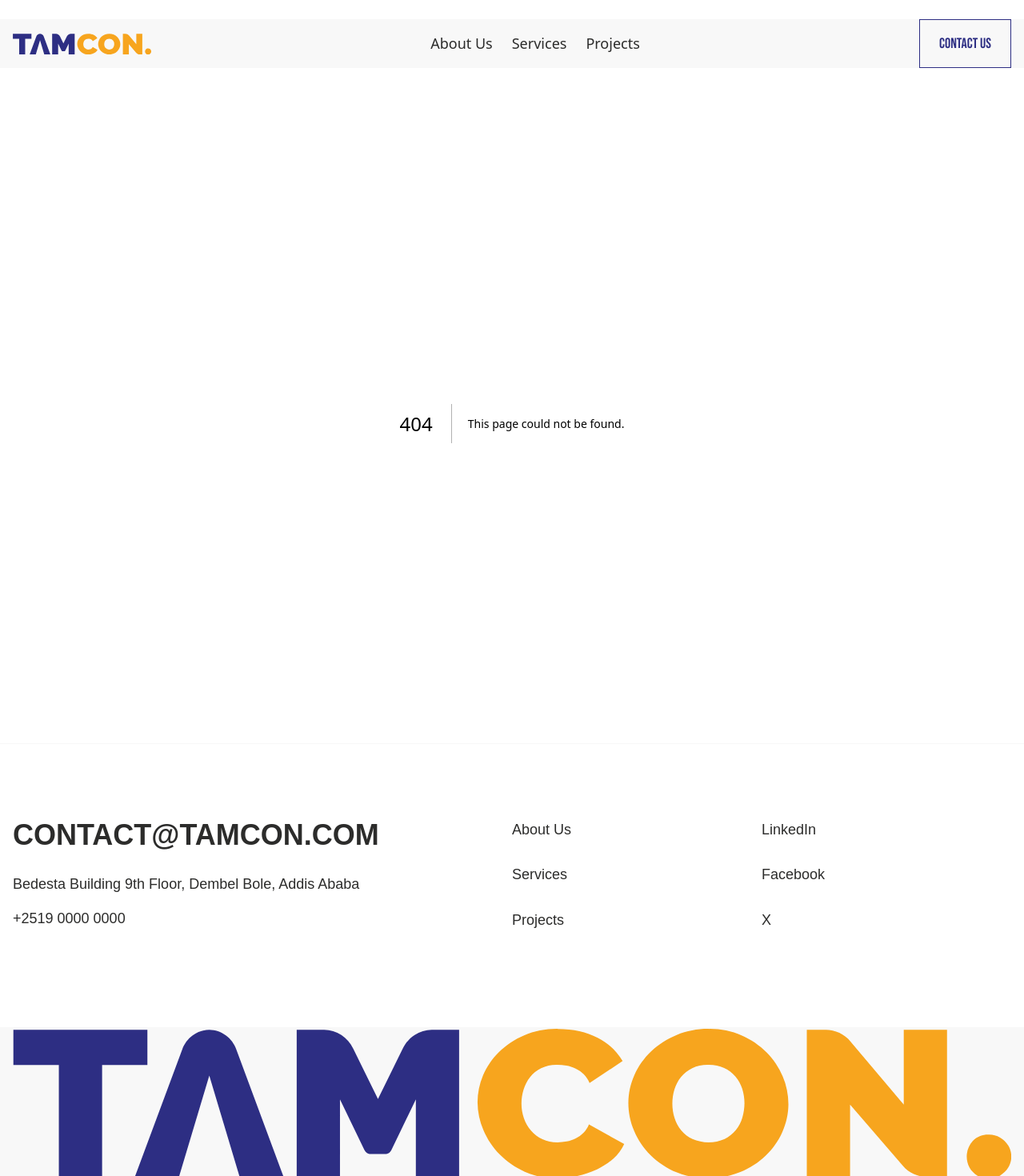
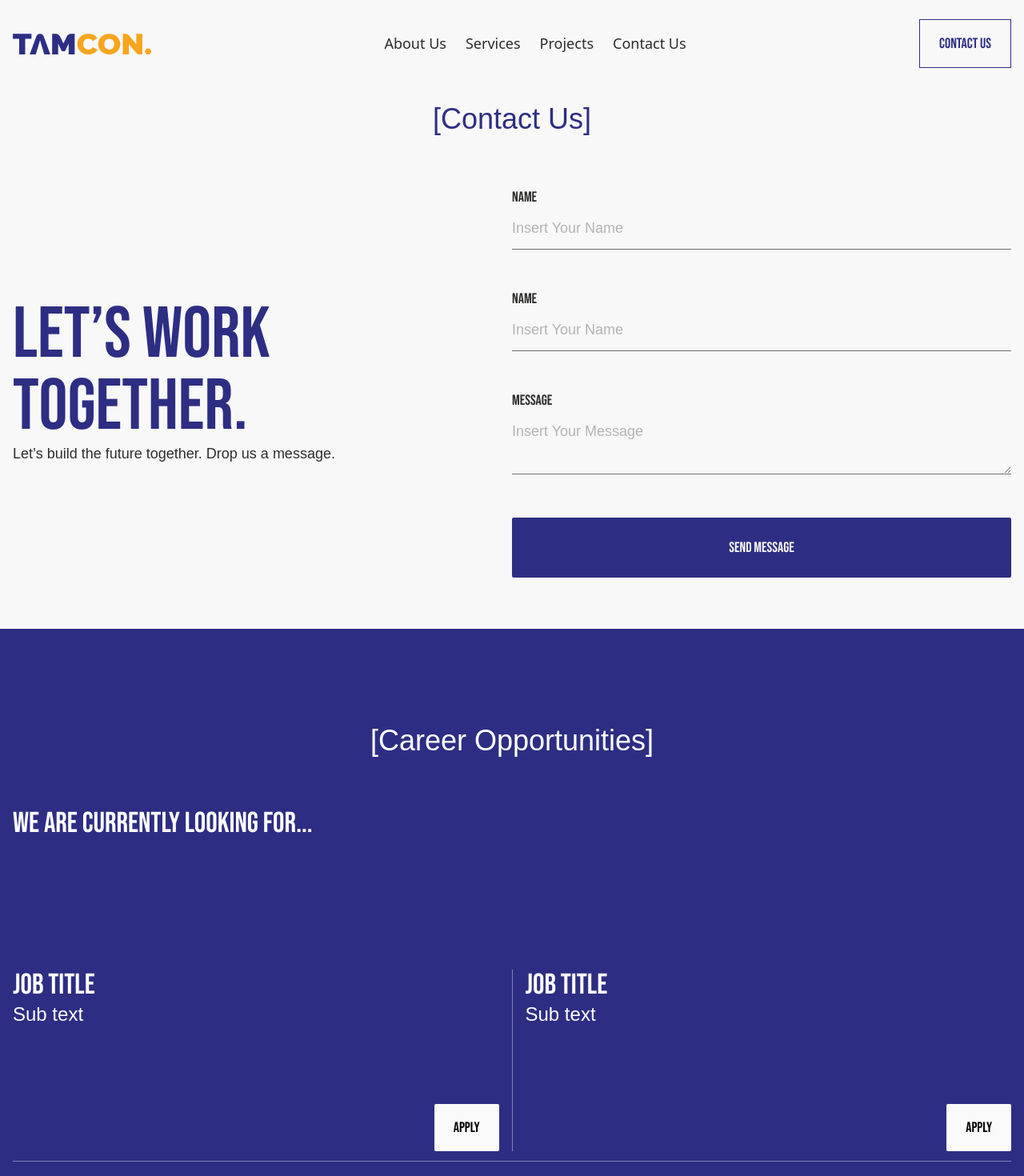
Before and after one commit to DevSoldiers/tamcon-web, a Next.js app: page /contactus in a window 1280 px wide. Before the commit this address had no page. Shown: the top 1470 px of the page at 80% size. Built offline with nearby package versions, Linux system fonts and the light colour scheme; a web font is replaced by a local one.

Commit message:
ft: career opportunities section.

```diff
--- a/src/_components/Contact.form.tsx
+++ b/src/_components/Contact.form.tsx
@@ -1,9 +1,22 @@
 import { font_body, font_header } from "@/app/fonts/fonts";
 import Container from "./container";
+import { twMerge } from "tailwind-merge";
+import clsx from "clsx";
 
-export default function ContactForm() {
+function cn(...inputs: Array<string | false | null | undefined>) {
+  return twMerge(clsx(...inputs));
+}
+
+export default function ContactForm({
+  className,
+  hide = false,
+}: {
+  hide?: boolean;
+  className?: string;
+}) {
   return (
-    <Container className="max-w-[unset]">
+    <Container className={cn("max-w-[unset]", className)}>
+      {!hide && (
         <article className="intro_wrapper mb-12">
           <p
             className={`${font_header.className} text-4xl font-bold text-primary-600 mb-3.5 uppercase`}
@@ -14,6 +27,7 @@
             Let’s build the future together. Drop us a message.
           </p>
         </article>
+      )}
       <form action="" className="flex flex-col gap-y-12">
         <div className="field_items">
           <p
@@ -58,6 +72,11 @@
             className={`${font_body.className} text-base font-regular text-gray-400 w-full border-b-gray-400 border-b-[1px] py-3 min-h-16`}
           />
         </div>
+        <button
+          className={`${font_header.className} text-base font-bold py-6 bg-primary-600 text-gray-25 rounded-xs`}
+        >
+          Send Message
+        </button>
       </form>
     </Container>
   );
--- a/src/_content/nav_content.ts
+++ b/src/_content/nav_content.ts
@@ -1 +1 @@
-export const navLinks = ["About Us","Services","Projects"];
+export const navLinks = ["About Us", "Services", "Projects", "Contact Us"];
--- /dev/null
+++ b/src/_ui/(contact us page)/hero.ui.tsx
@@ -0,0 +1,34 @@
+import ContactForm from "@/_components/Contact.form";
+import ContactLeftSection from "@/_components/Contact.leftsection";
+import Container from "@/_components/container";
+import Divider from "@/_components/Divider";
+import { font_accent, font_body, font_header } from "@/app/fonts/fonts";
+
+export default function ContactHero() {
+  return (
+    <Container className="flex flex-col gap-16">
+      <h2
+        className={`${font_accent.className} text-2xl md:text-4xl text-primary-600 font-bold text-center`}
+      >
+        <span>[</span>
+        Contact Us
+        <span>]</span>
+      </h2>
+      <Divider className="gap-y-16">
+        <ContactLeftSection className="max-h-[640px] h-full flex flex-col justify-center items-start">
+          <h1
+            className={`${font_header.className} text-primary-600 font-bold text-5xl md:text-8xl`}
+          >
+            Let’s Work Together.
+          </h1>
+          <p
+            className={`${font_body.className} text-base font-regular text-gray-500`}
+          >
+            Let’s build the future together. Drop us a message.
+          </p>
+        </ContactLeftSection>
+        <ContactForm className="px-0" hide />
+      </Divider>
+    </Container>
+  );
+}
--- /dev/null
+++ b/src/_ui/(contact us page)/job_opportunities.ui.tsx
@@ -0,0 +1,77 @@
+import Container from "@/_components/container";
+import { font_accent, font_body, font_header } from "@/app/fonts/fonts";
+import Divider from "@/_components/Divider";
+
+export default function JobOpportunities() {
+  return (
+    <Container className="max-w-full px-0 bg-primary-600 py-[90px] md:py-[120px] mt-16">
+      <Container className="flex flex-col gap-16">
+        <h1
+          className={`${font_accent.className} text-2xl md:text-4xl font-bold text-base-0 text-center`}
+        >
+          <span>[</span>
+          Career Opportunities
+          <span>]</span>
+        </h1>
+        <p
+          className={`${font_header.className} text-2xl md:text-4xl text-base-0 text-left`}
+        >
+          We are currently looking for...
+        </p>
+      </Container>
+      <Container className="py-16 md:py-[150px]">
+        <Divider className="py-3 md:py-3 md:grid-cols-[1fr_auto_1fr] gap-y-16 md:gap-x-4 border-b-[1px] border-primary-400">
+          <article className="flex flex-col gap-y-[96px]">
+            <div className="desc_wrapper">
+              <h1
+                className={`${font_header.className} text-4xl font-bold text-base-0`}
+              >
+                Job Title
+              </h1>
+              <p className={`${font_body.className} text-2xl text-base-0`}>
+                Sub text
+              </p>
+            </div>
+            <button
+              className={`${font_header.className} uppercase bg-gray-25 rounded-xs text-base font-bold py-4 px-6 self-end`}
+            >
+              Apply
+            </button>
+          </article>
+          <div className="w-full h-[1px] md:w-[1px] md:h-full bg-primary-400"></div>
+          <article className="flex flex-col gap-y-[96px]">
+            <div className="desc_wrapper">
+              <h1
+                className={`${font_header.className} text-4xl font-bold text-base-0`}
+              >
+                Job Title
+              </h1>
+              <p className={`${font_body.className} text-2xl text-base-0`}>
+                Sub text
+              </p>
+            </div>
+            <button
+              className={`${font_header.className} uppercase bg-gray-25 rounded-xs text-base font-bold py-4 px-6 self-end`}
+            >
+              Apply
+            </button>
+          </article>
+        </Divider>
+      </Container>
+      <div className="overflow-hidden whitespace-nowrap">
+        <div className="inline-flex animate-marquee">
+          <p
+            className={`${font_accent.className} inline-block text-base-0 text-7xl md:text-9xl font-bold mr-3 md:mr-14`}
+          >
+            Career Opportunities
+          </p>
+          <p
+            className={`${font_accent.className} inline-block text-base-0 text-7xl md:text-9xl font-bold`}
+          >
+            Career Opportunities
+          </p>
+        </div>
+      </div>
+    </Container>
+  );
+}
--- /dev/null
+++ b/src/app/contactus/page.tsx
@@ -0,0 +1,12 @@
+import ContactHero from "@/_ui/(contact us page)/hero.ui";
+import JobOpportunities from "@/_ui/(contact us page)/job_opportunities.ui";
+
+export default function ContactUs() {
+  return (
+    <>
+      <ContactHero />
+      {/* career opportunities */}
+      <JobOpportunities />
+    </>
+  );
+}
--- a/src/app/globals.css
+++ b/src/app/globals.css
@@ -29,7 +29,7 @@
   --color-primary-700: #242298;
   --color-primary-600: #2D2E83;
   --color-primary-500: #3f379c;
-  --color-primary-400: #603f84;
+  --color-primary-400: #8081B4;
   --color-primary-300: #aaaacd;
   --color-primary-200: #efefef;
   --color-primary-100: #d3d3e5;
@@ -90,6 +90,20 @@
   .animate-float {
     animation: float 3s ease-in-out infinite;
   }
+
+  @keyframes marquee {
+    0% {
+      transform: translateX(0%);
+    }
+
+    100% {
+      transform: translateX(-50%);
+    }
+  }
+
+  .animate-marquee {
+    animation: marquee 15s linear infinite;
+  }
 }
 
 @layer components {
```
Lines whose indentation alone changed are shown as unchanged.
